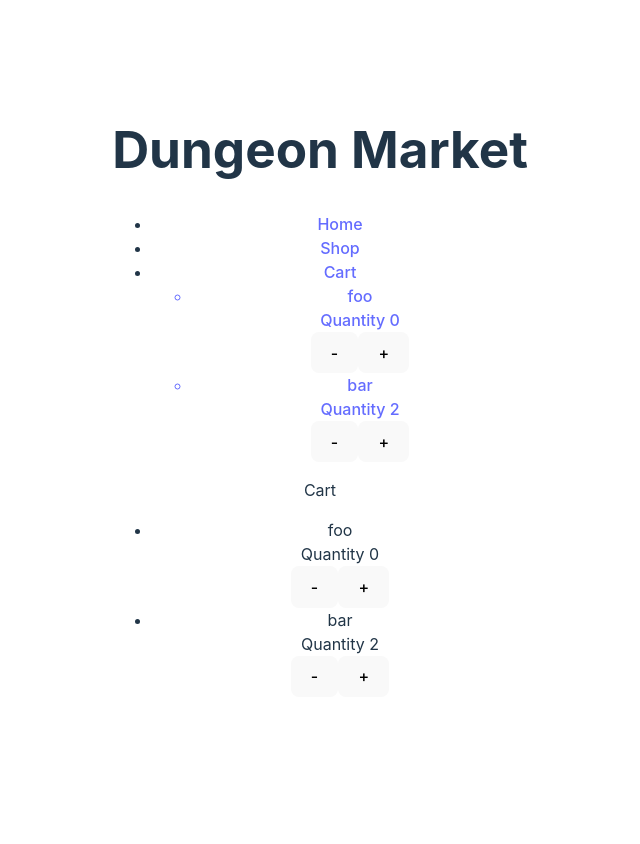
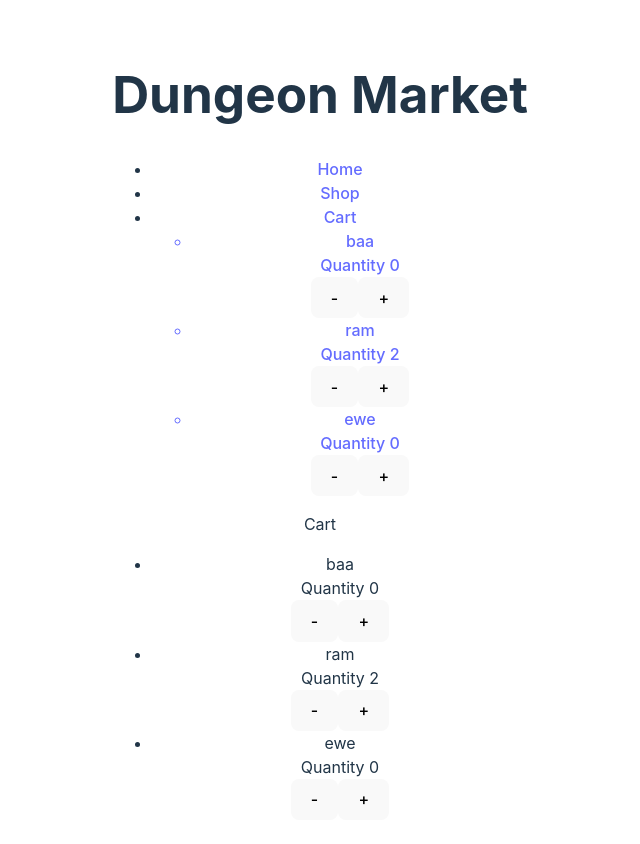
Before and after one commit to mononoken/dungeon-market, a React (Vite) app: page /cart in a window 1280 px wide. Shown: the top 844 px of the page, without its empty margins (320-960 px from the left). Before the commit the page ends 800 px from the top, so only its background shows below. Built offline with nearby package versions, Linux system fonts and the light colour scheme.

Commit message:
Bubble cartItems state up to root and create context to share it with children components

```diff
--- a/src/routes/cart/cart-item.tsx
+++ b/src/routes/cart/cart-item.tsx
@@ -1,24 +1,37 @@
-import { useState } from "react";
+import { useContext } from "react";
+import { CartItemsContext } from "../root";
 
 type CartItemProps = {
   item: { name: string; quantity: number };
 };
 
 function CartItem({ item }: CartItemProps) {
-  const [quantity, setQuantity] = useState(item.quantity);
+  const { setCartItems } = useContext(CartItemsContext);
 
   const handleDecrementQuantity = () => {
-    setQuantity(() => quantity - 1);
+    setCartItems((prevItems) =>
+      prevItems.map((cartItem) =>
+        cartItem.name === item.name
+          ? { ...cartItem, quantity: Math.max(0, cartItem.quantity - 1) }
+          : cartItem,
+      ),
+    );
   };
 
   const handleIncrementQuantity = () => {
-    setQuantity(() => quantity + 1);
+    setCartItems((prevItems) =>
+      prevItems.map((cartItem) =>
+        cartItem.name === item.name
+          ? { ...cartItem, quantity: cartItem.quantity + 1 }
+          : cartItem,
+      ),
+    );
   };
 
   return (
     <div>
       <div>{item.name}</div>
-      <div>Quantity {quantity}</div>
+      <div>Quantity {item.quantity}</div>
       <div>
         <button onClick={handleDecrementQuantity}>-</button>
         <button onClick={handleIncrementQuantity}>+</button>
--- a/src/routes/cart/cart.tsx
+++ b/src/routes/cart/cart.tsx
@@ -1,20 +1,18 @@
-import { useState } from "react";
+import { useContext } from "react";
 import CartItem from "./cart-item";
+import { CartItemsContext } from "../root";
 
 function Cart() {
-  const [cartItems, setCartItems] = useState([
-    { name: "foo", quantity: 0 },
-    { name: "bar", quantity: 2 },
-  ]);
+  const { cartItems } = useContext(CartItemsContext);
 
   return (
     <>
       <div>Cart</div>
       <ul>
-        {cartItems.map((cartItem) => {
+        {cartItems.map((item) => {
           return (
-            <li key={cartItem.name}>
-              <CartItem item={cartItem} />
+            <li key={item.name}>
+              <CartItem item={item} />
             </li>
           );
         })}
--- a/src/routes/root.tsx
+++ b/src/routes/root.tsx
@@ -1,10 +1,27 @@
+import { useState, createContext } from "react";
 import { Link, Outlet } from "react-router-dom";
 import Cart from "./cart/cart";
 import "./root.css";
 
+export const CartItemsContext = createContext<{
+  cartItems: { name: string; quantity: number }[];
+  setCartItems: React.Dispatch<
+    React.SetStateAction<{ name: string; quantity: number }[]>
+  >;
+}>({
+  cartItems: [],
+  setCartItems: () => {},
+});
+
 function Root() {
+  const [cartItems, setCartItems] = useState([
+    { name: "baa", quantity: 0 },
+    { name: "ram", quantity: 2 },
+    { name: "ewe", quantity: 0 },
+  ]);
+
   return (
-    <>
+    <CartItemsContext.Provider value={{ cartItems, setCartItems }}>
       <h1>Dungeon Market</h1>
       <nav>
         <ul>
@@ -22,7 +39,7 @@ function Root() {
         </ul>
       </nav>
       <Outlet />
-    </>
+    </CartItemsContext.Provider>
   );
 }
 
```
